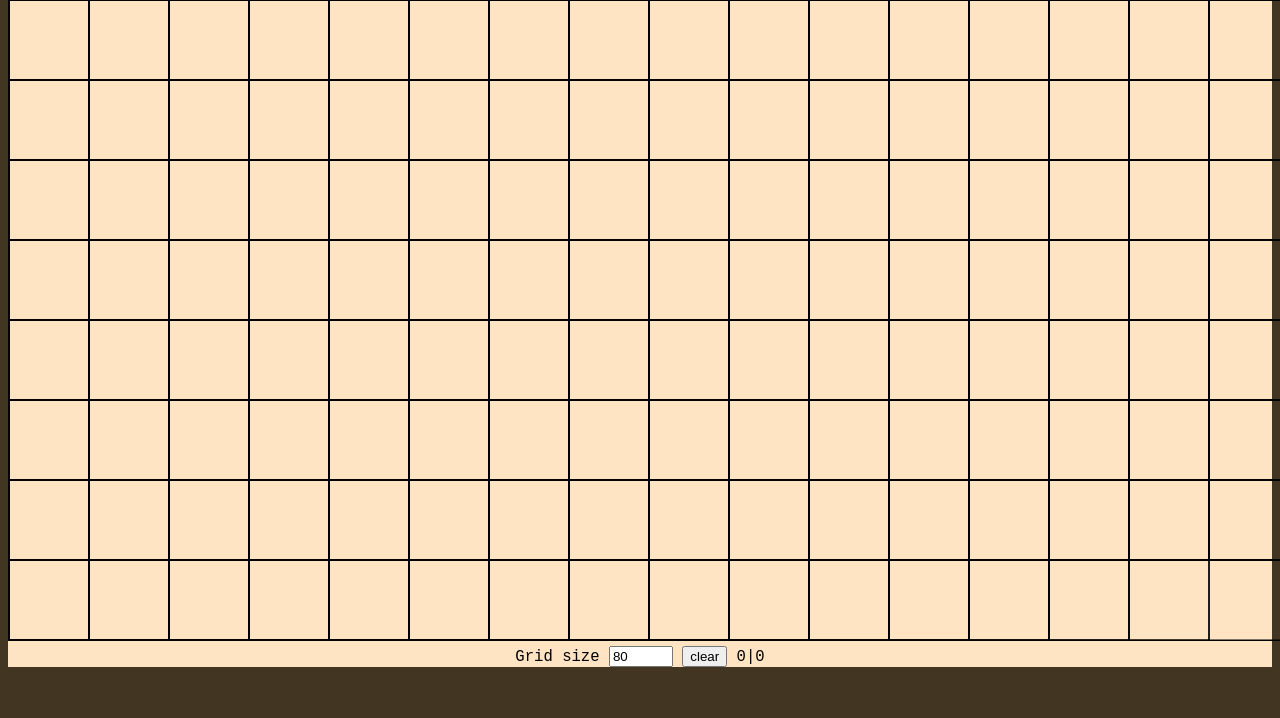
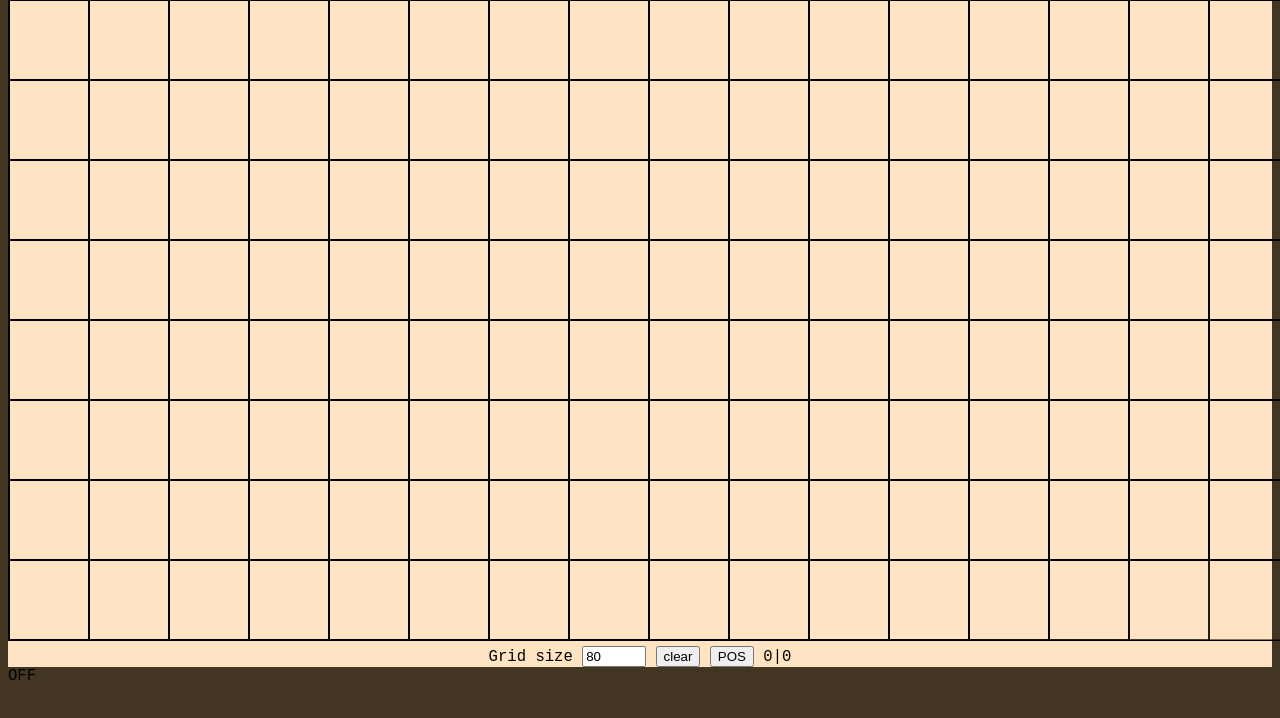
Before and after one commit to entenbot/Cellman, a plain HTML site: page index.html in a window 1280 px wide. Shown: the part 78-796 px from the top of the page. Drawn offline with Linux system fonts and the light colour scheme.

Commit message:
Update index.html

```diff
--- a/index.html
+++ b/index.html
@@ -18,6 +18,7 @@
             <label>Grid size</label>
             <input type="number" min="30" max="300" step="10" value="80" id="inputCellSize">
             <button onclick="window.location.reload();" >clear</button>
+            <button onclick="showBoard();" >POS</button>
 
 
             <output>0|0</output>
@@ -25,6 +26,7 @@
             </div>
 
     </div>
+    <output id="board">OFF</output>
 
 
     <script type="text/javascript" src="canvas.js"></script>
```
